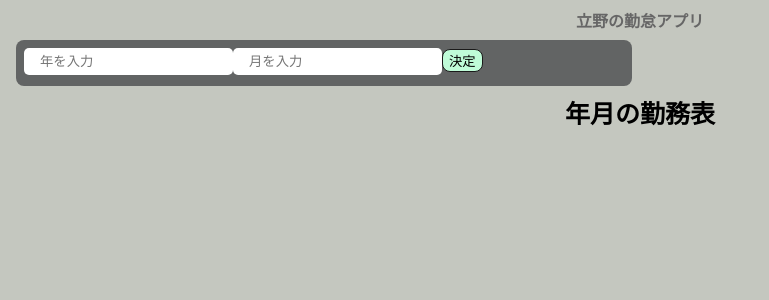
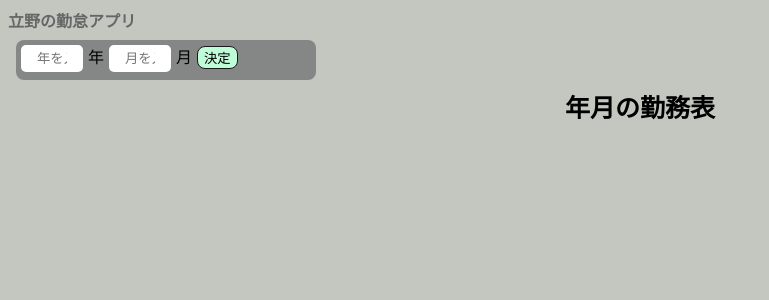
Before and after one commit to tachitachisan/kintai_ts, a React (Vite) app: page / in a window 1280 px wide. Shown: the top 300 px of the page, without its empty margins (0-769 px from the left). Built offline with nearby package versions, Linux system fonts and the light colour scheme.

Commit message:
CSSを修正

```diff
--- a/src/App.tsx
+++ b/src/App.tsx
@@ -1,36 +1,34 @@
 import { SetStateAction, useState } from 'react'
-import "./styles.css";
 import { Header } from "./components/Header";
 import { MonthAttendance } from "./components/MonthAttendance";
 import { Title } from "./components/Title";
 import { InputMonth } from "./components/InputMonth";
+import "./styles.css";
 
 function App() {
-  const [year, setYear]=useState("");
-  const [yearText, setYearText]=useState("");
-  const [month, setMonth]=useState("");
-  const [monthText, setMonthText]=useState("");
+  const [targetYear, setTargetYear]=useState("");
+  const [targetYearText, setTargetYearText]=useState("");
+  const [targetMonth, setTargetMonth]=useState("");
+  const [targetMonthText, setTargetMonthText]=useState("");
   const [monthAttendance, setMonthAttendance] = useState<string[]>([]);
 
-  const onChangeYearText = (event: { target: { value: SetStateAction<string>; }; }) => setYearText(event.target.value);
-  const onChangeMonthText = (event: { target: { value: SetStateAction<string>; }; }) => setMonthText(event.target.value);
+  const onChangeYearText = (event: { target: { value: SetStateAction<string>; }; }) => setTargetYearText(event.target.value);
+  const onChangeMonthText = (event: { target: { value: SetStateAction<string>; }; }) => setTargetMonthText(event.target.value);
 
   const onClickDecision = () => {
-    let days;
-    if (monthText === "" || yearText === "") return;
-    setMonth(monthText);
-    setYear(yearText);
-    days=monthDays(yearText, monthText);
-    const arrAtt:string[]  = new Array(days).fill("未入力");
+    let targetMonthDays;
+    if (targetMonthText === "" || targetYearText === "") return;
+    setTargetMonth(targetMonthText);
+    setTargetYear(targetYearText);
+    targetMonthDays=monthDays(targetYearText, targetMonthText);
+    const arrAtt:string[]  = new Array(targetMonthDays).fill("未入力");
     setMonthAttendance(arrAtt);
   };
-
   const onClickAttendance = (index:number) =>{
     const newMonAtt:string[] = [...monthAttendance];
     newMonAtt[index]="出勤";
     setMonthAttendance(newMonAtt);
   }
-
   const onClickHoliday = (index:number) =>{
     const newMonAtt:string[]  = [...monthAttendance];
     newMonAtt[index]="休暇";
@@ -38,25 +36,25 @@ function App() {
   }
 
   //年と月からその月の日数を返す関数
-  const monthDays = (year:string, month:string)=>{
-    return new Date(parseInt(year, 10), parseInt(month, 10), 0).getDate();
+  const monthDays = (targetYear:string, targetMonth:string)=>{
+    return new Date(parseInt(targetYear, 10), parseInt(targetMonth, 10), 0).getDate();
   }
 
   return (
     <>
       <Header/>
       <InputMonth
-        month={monthText}
+        targetMonth={targetMonthText}
         onChangeMonthText={onChangeMonthText}
-        year={yearText}
+        targetYear={targetYearText}
         onChangeYearText={onChangeYearText}
         onClick={onClickDecision}
       />
       <Title
-        thisYear={year}
-        thisMonth={month}
+        targetYear={targetYear}
+        targetMonth={targetMonth}
       />
-      {(month!=="" && year!=="") && (
+      {(targetMonth!=="" && targetYear!=="") && (
         <MonthAttendance
           monAtt={monthAttendance}
           onClickAttendance={onClickAttendance}
@@ -66,45 +64,6 @@ function App() {
     </>
   );
 
-
-
-  // const [count, setCount] = useState(0)
-
-  // return (
-  //   <div className="App">
-  //     <header className="App-header">
-  //       <img src={logo} className="App-logo" alt="logo" />
-  //       <p>Hello Vite + React!</p>
-  //       <p>
-  //         <button type="button" onClick={() => setCount((count) => count + 1)}>
-  //           count is: {count}
-  //         </button>
-  //       </p>
-  //       <p>
-  //         Edit <code>App.tsx</code> and save to test HMR updates.
-  //       </p>
-  //       <p>
-  //         <a
-  //           className="App-link"
-  //           href="https://reactjs.org"
-  //           target="_blank"
-  //           rel="noopener noreferrer"
-  //         >
-  //           Learn React
-  //         </a>
-  //         {' | '}
-  //         <a
-  //           className="App-link"
-  //           href="https://vitejs.dev/guide/features.html"
-  //           target="_blank"
-  //           rel="noopener noreferrer"
-  //         >
-  //           Vite Docs
-  //         </a>
-  //       </p>
-  //     </header>
-  //   </div>
-  // )
 }
 
 export default App
--- a/src/components/Header.tsx
+++ b/src/components/Header.tsx
@@ -1,5 +1,3 @@
-import React from "react";
-
 export const Header = () => {
 
   return (
--- a/src/components/InputMonth.tsx
+++ b/src/components/InputMonth.tsx
@@ -1,26 +1,24 @@
-import React from "react";
-// import {RouteComponentsProps} from 'react-router-dom';
-
-// type Props =
-
-
-export const InputMonth = (props: { month: any; onChangeMonthText: any; year: any; onChangeYearText: any; onClick: any; }) => {
-  const { month, onChangeMonthText, year, onChangeYearText, onClick} = props;
+export const InputMonth = (props: { targetMonth: any; onChangeMonthText: any; targetYear: any; onChangeYearText: any; onClick: any; }) => {
+  const { targetMonth, onChangeMonthText, targetYear, onChangeYearText, onClick} = props;
   console.log(props);
   return (
     <div className="input-area">
-      <input
+      <label>
+      <input className="inputYear"
         // disabled={disabled}
         placeholder="年を入力"
-        value={year}
+        value={targetYear}
         onChange={onChangeYearText}
       />
-      <input
+      年</label>
+      <label>
+      <input  className="inputMonth"
         // disabled={disabled}
         placeholder="月を入力"
-        value={month}
+        value={targetMonth}
         onChange={onChangeMonthText}
       />
+      月</label>
       <button onClick={() => onClick()}>
         決定
       </button>
--- a/src/components/MonthAttendance.tsx
+++ b/src/components/MonthAttendance.tsx
@@ -1,5 +1,3 @@
-import React from "react";
-
 export const MonthAttendance = (props: { monAtt: any; onClickAttendance: any; onClickHoliday: any; }) => {
     const { monAtt, onClickAttendance, onClickHoliday } = props;
     return (
@@ -7,9 +5,9 @@ export const MonthAttendance = (props: { monAtt: any; onClickAttendance: any; on
         <ul>
           {monAtt.map((attText:string, index:number) => {
             return (
-              <li className="dayAttendance">
-              <span className="dayArea">{index+1}日　 </span>
-              <span className="statusArea">{attText}</span>
+              <li className="dayAttendance-list">
+                <span className="dayAttendance-day">{index+1}日　 </span>
+                <span className="dayAttendance-status">{attText}</span>
                 <button onClick={() => onClickAttendance(index)}>
                   出勤
                 </button>
--- a/src/components/Title.tsx
+++ b/src/components/Title.tsx
@@ -1,10 +1,8 @@
-import React from "react";
-
-export const Title = (props: { thisYear: any; thisMonth: any; }) => {
-    const { thisYear, thisMonth } = props;
+export const Title = (props: { targetYear: any; targetMonth: any; }) => {
+    const { targetYear, targetMonth } = props;
   return (
     <p className="title">
-      {thisYear}年{thisMonth}月の勤務表
+      {targetYear}年{targetMonth}月の勤務表
     </p>
   );
 };
--- a/src/styles.css
+++ b/src/styles.css
@@ -8,6 +8,8 @@ input {
   border: none;
   padding: 6px 16px;
   outline: none;
+  margin: 5px;
+  width: 30px;
 }
 
 button {
@@ -15,6 +17,7 @@ button {
   background-color: #bffcd8;
   border: none;
   padding: 3px px;
+  margin: 0 5px;
   border: 1px solid #1a1a1a;
 }
 
@@ -25,32 +28,21 @@ button:hover {
 }
 
 li {
-  margin-right: 8px;
+  margin-right: 1px;
+}
+
+.header {
+  text-align:left;
+  margin-top: 0;
+  font-weight: bold;
+  color: #666;
 }
 
 .input-area {
-  background-color: #626464;
-  width: 600px;
-  height: 30px;
-  padding: 8px;
-  margin: 8px;
-  border-radius: 8px;
-}
-
-.incomplete-area {
-  background-color: #c6ffe2;
-  width: 400px;
-  min-height: 200px;
-  padding: 8px;
-  margin: 8px;
-  border-radius: 8px;
-}
-
-.complete-area {
-  background-color: #ffffe0;
-  width: 400px;
-  min-height: 200px;
-  padding: 8px;
+  background-color: #858686;
+  width: 300px;
+  height: 40px;
+  /* padding: 8px; */
   margin: 8px;
   border-radius: 8px;
 }
@@ -63,47 +55,33 @@ li {
   font-size: 25px;
 }
 
-.list-row {
-  display: flex;
-  align-items: center;
-  padding-bottom: 4px;
-}
-
-.dayAttendance {
-  background-color: #ffffff;
-  width: 400px;
-  height: "70px";
-  padding: "8px";
-  margin: "8px";
-  border-Radius: "8px";
-  list-style: none;
-  border: 1px solid #1a1a1a;
-}
-
 .monthAttendance-area {
   background-color: #626464;
-  width: 600px;
+  width: 500px;
   min-height: 200px;
   padding: 8px;
   margin: 8px;
   border-radius: 8px;
 }
 
-.header {
-  text-align: center;
-  margin-top: 0;
-  font-weight: bold;
-  color: #666;
+.dayAttendance-list {
+  background-color: #ffffff;
+  width: 400px;
+  height: 26px;
+  /* padding: 8px; */
+  margin: 0 5px 0 5px;
+  border-Radius: 4px;
+  list-style: none;
+  border: 1px solid #1a1a1a;
 }
 
-.dayArea {
+.dayAttendance-day {
   display: inline-block;
   width: 60px;
-  /* border: 1px solid #1a1a1a; */
+  text-align: right;
 }
 
-.statusArea {
+.dayAttendance-status {
   display: inline-block;
   width: 100px;
-  /* border: 1px solid #1a1a1a; */
 }
```
Lines whose indentation alone changed are shown as unchanged.
